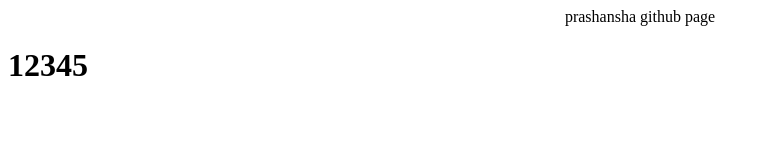
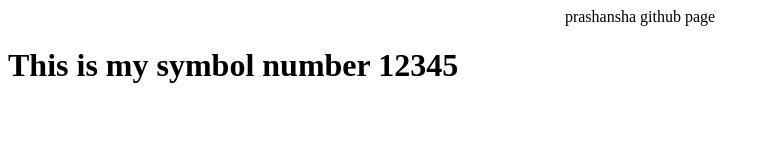
Before and after one commit to prashansha005/github-pages, a plain HTML site: page index.html in a window 1280 px wide. Shown: the whole page, without its empty margins (0-770 px from the left). Drawn offline with Linux system fonts and the light colour scheme.

Commit message:
Update index.html

```diff
--- a/index.html
+++ b/index.html
@@ -6,6 +6,6 @@
     <center>prashansha github page</center>
   </body>
   <h1>
-    12345
+     This is my symbol number 12345
   </h1>
 </html>
```
